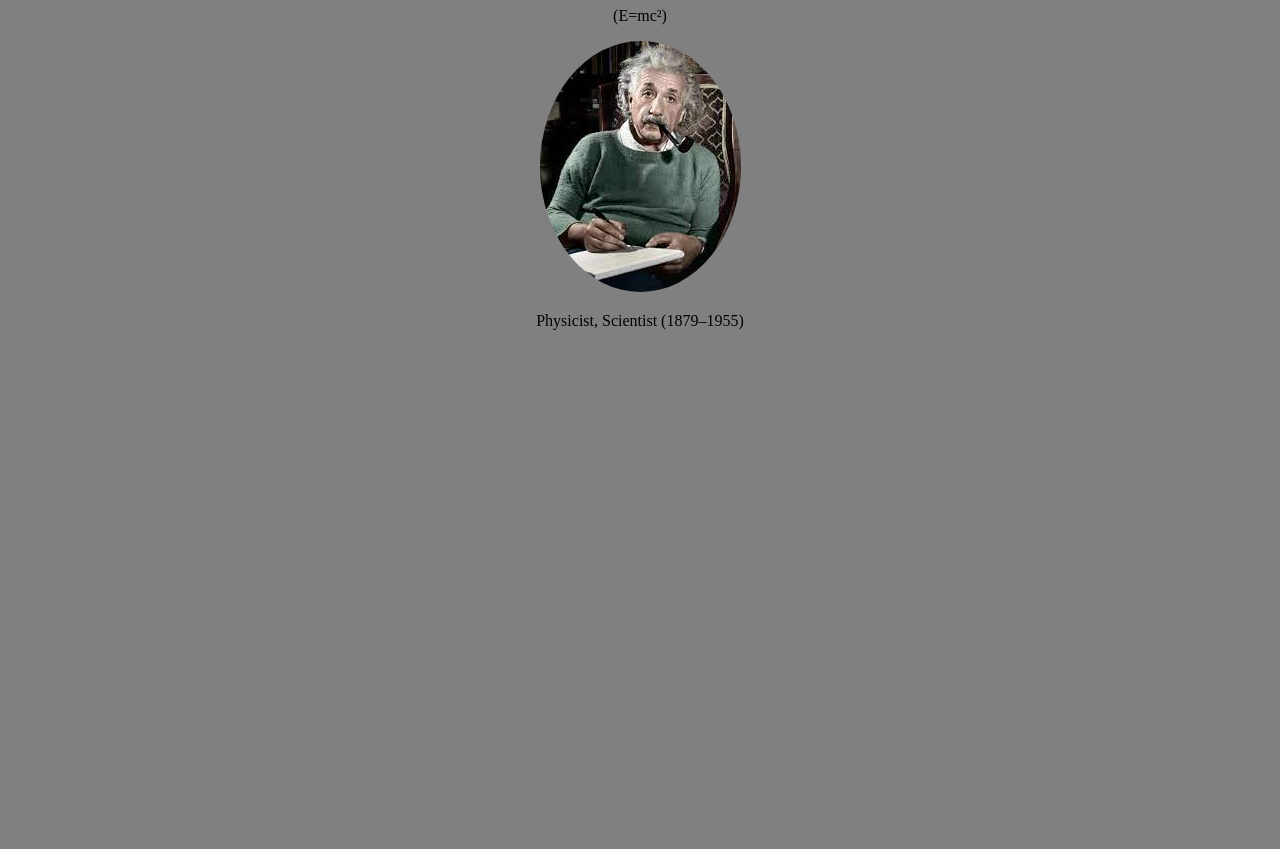
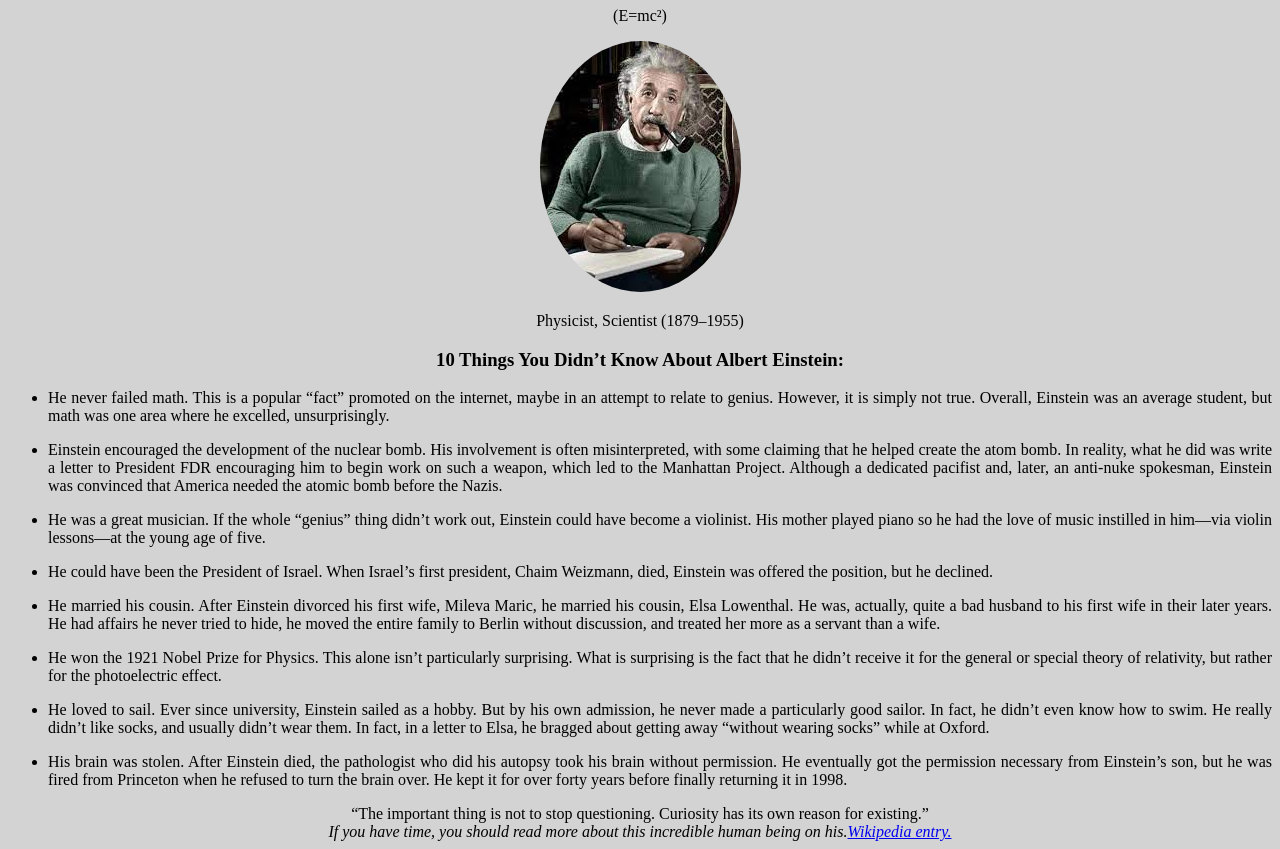
Before and after one commit to Uxmanmirza/Tribute-page-, a plain HTML site: page index.html in a window 1280 px wide. Shown: the part 73-922 px from the top of the page. Before the commit the page ends 800 px from the top, so only its background shows below. Drawn offline with Linux system fonts and the light colour scheme.

Commit message:
complete

```diff
--- a/index.html
+++ b/index.html
@@ -1,28 +1,115 @@
 <!DOCTYPE html>
 <html lang="en">
   <head>
-    <meta charset="UTF-8">
-    <meta http-equiv="X-UA-Compatible" content="IE=edge">
-    <meta name="viewport" content="width=device-width, initial-scale=1.0">
+    <meta charset="UTF-8" />
+    <meta http-equiv="X-UA-Compatible" content="IE=edge" />
+    <meta name="viewport" content="width=device-width, initial-scale=1.0" />
     <title>Tribute page of AlBERT ENSTIEN</title>
-    <link rel="styleSheet" href="./style.css">
+    <link rel="styleSheet" href="./style.css" />
   </head>
   <body>
     <div>
-        <div class="mainHeading"><h1 id="head">Albert Einstein</h1>
+      <div class="mainHeading">
+        <h1 id="head">Albert Einstein</h1>
         <p>(E=mc²)</p>
       </div>
 
       <div class="imgBlock">
-        <img id="profilePic" src="./download.jfif" alt="profile picture of albert ">
-<p >Physicist, Scientist (1879–1955)</p>
+        <img
+          id="profilePic"
+          src="./download.jfif"
+          alt="profile picture of albert "
+        />
+        <p>Physicist, Scientist (1879–1955)</p>
       </div>
       <div id="history">
-
+        <h3>10 Things You Didn’t Know About Albert Einstein:</h3>
+        <div class="list">
+          <ul id="allList">
+            <li>
+              <p>
+                He never failed math. This is a popular “fact” promoted on the
+                internet, maybe in an attempt to relate to genius. However, it
+                is simply not true. Overall, Einstein was an average student,
+                but math was one area where he excelled, unsurprisingly.
+              </p>
+            </li>
+            <li>
+              <p>
+                Einstein encouraged the development of the nuclear bomb. His
+                involvement is often misinterpreted, with some claiming that he
+                helped create the atom bomb. In reality, what he did was write a
+                letter to President FDR encouraging him to begin work on such a
+                weapon, which led to the Manhattan Project. Although a dedicated
+                pacifist and, later, an anti-nuke spokesman, Einstein was
+                convinced that America needed the atomic bomb before the Nazis.
+              </p>
+            </li>
+            <li>
+              <p>
+                He was a great musician. If the whole “genius” thing didn’t work
+                out, Einstein could have become a violinist. His mother played
+                piano so he had the love of music instilled in him—via violin
+                lessons—at the young age of five.
+              </p>
+            </li>
+            <li>
+              <p>
+                He could have been the President of Israel. When Israel’s first
+                president, Chaim Weizmann, died, Einstein was offered the
+                position, but he declined.
+              </p>
+            </li>
+            <li>
+              <p>
+                He married his cousin. After Einstein divorced his first wife,
+                Mileva Maric, he married his cousin, Elsa Lowenthal. He was,
+                actually, quite a bad husband to his first wife in their later
+                years. He had affairs he never tried to hide, he moved the
+                entire family to Berlin without discussion, and treated her more
+                as a servant than a wife.
+              </p>
+            </li>
+            <li>
+              <p>
+                He won the 1921 Nobel Prize for Physics. This alone isn’t
+                particularly surprising. What is surprising is the fact that he
+                didn’t receive it for the general or special theory of
+                relativity, but rather for the photoelectric effect.
+              </p>
+            </li>
+            <li>
+              <p>
+                He loved to sail. Ever since university, Einstein sailed as a
+                hobby. But by his own admission, he never made a particularly
+                good sailor. In fact, he didn’t even know how to swim. He really
+                didn’t like socks, and usually didn’t wear them. In fact, in a
+                letter to Elsa, he bragged about getting away “without wearing
+                socks” while at Oxford.
+              </p>
+            </li>
+            <li>
+              <p>
+                His brain was stolen. After Einstein died, the pathologist who
+                did his autopsy took his brain without permission. He eventually
+                got the permission necessary from Einstein’s son, but he was
+                fired from Princeton when he refused to turn the brain over. He
+                kept it for over forty years before finally returning it in
+                1998.
+              </p>
+            </li>
+          </ul>
+        </div>
+        <div>
+            <q>The important thing is not to stop questioning. Curiosity has its own reason for existing.</q>
 
         </div>
-
+        <div id="cited">
+            <cite>
+                If you have time, you should read more about this incredible human being on his.<a href="https://en.wikipedia.org/wiki/Wiki" target="_blank">Wikipedia entry.</a>
+            </cite>
         </div>
-
+      </div>
+    </div>
   </body>
 </html>
--- a/style.css
+++ b/style.css
@@ -1,5 +1,5 @@
 Body{
-    background-color: #808080;
+    background-color: lightgray;
     text-align: center;
 }
 .mainHeading{
@@ -10,3 +10,6 @@ Body{
 #profilePic{
     border-radius: 50%;
 }
+#allList{
+    text-align: justify;
+}
```
Lines whose indentation alone changed are shown as unchanged.
